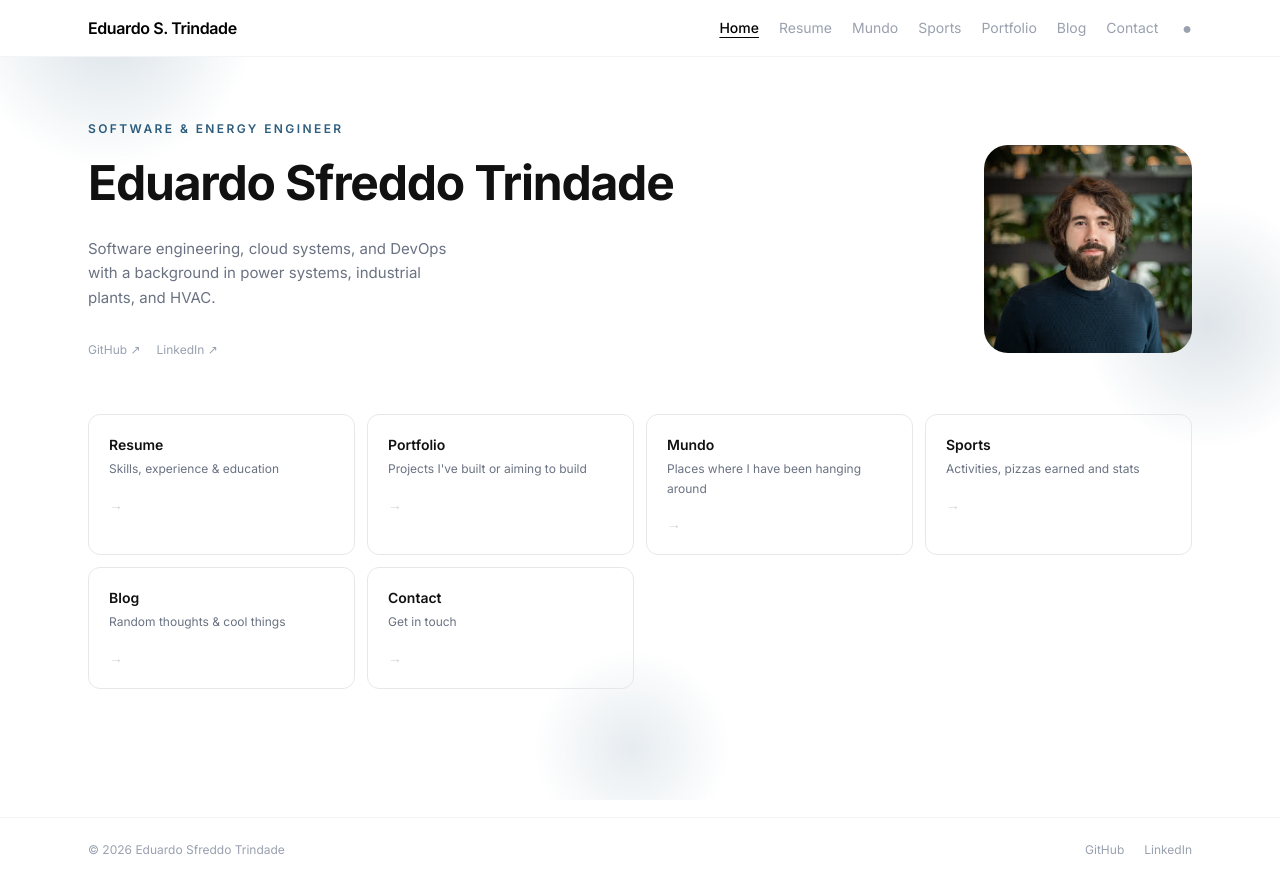
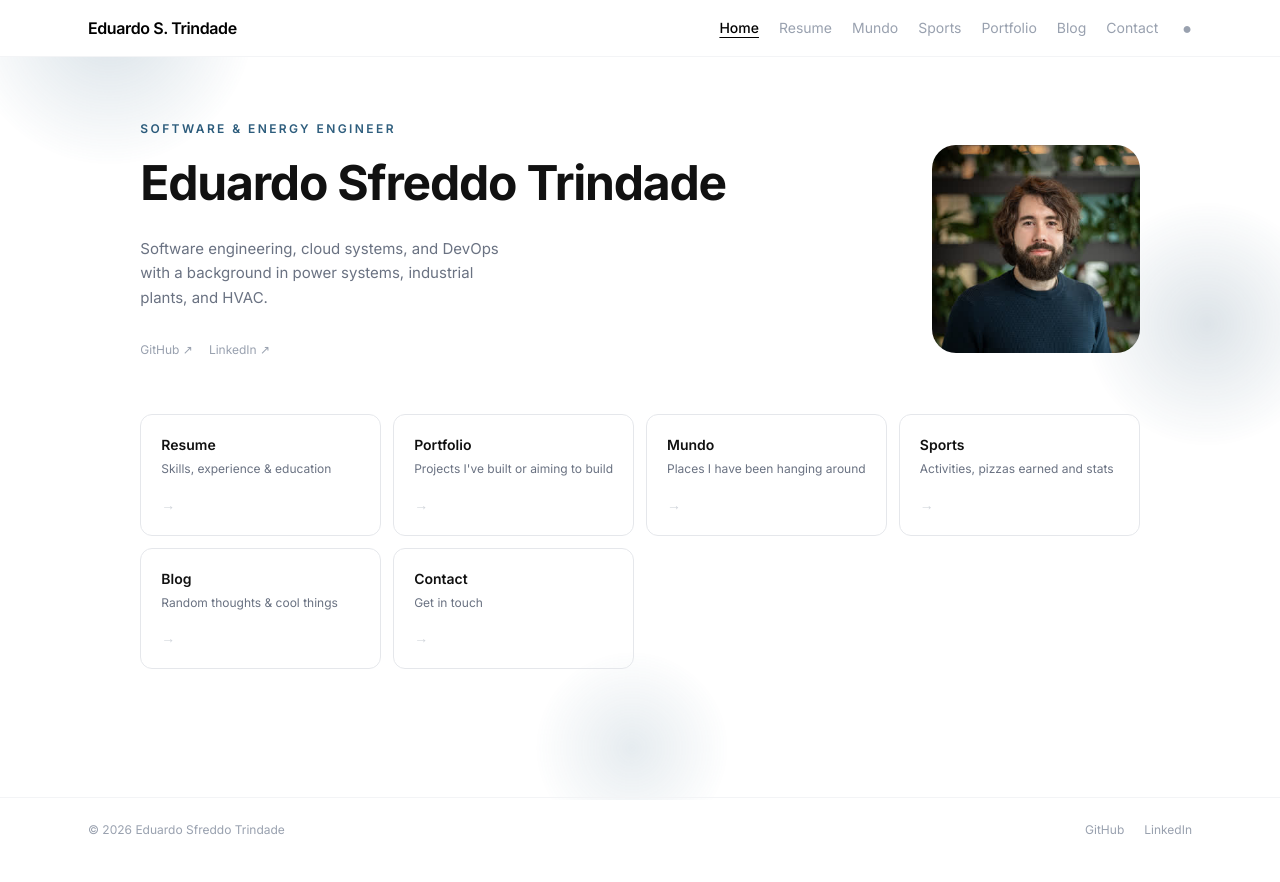
Before and after one commit to dudustri/blog, a Next.js app: page / in a window 1280 px wide. Built offline with nearby package versions, Linux system fonts and the light colour scheme.

Commit message:
chore: just shrink mundo description

```diff
--- a/app/page.tsx
+++ b/app/page.tsx
@@ -6,7 +6,7 @@ import { useEffect, useState } from "react";
 const cards = [
   { href: "/resume", label: "Resume", desc: "Skills, experience & education" },
   { href: "/portfolio", label: "Portfolio", desc: "Projects I've built or aiming to build" },
-  { href: "/mundo", label: "Mundo", desc: "Places where I have been hanging around "},
+  { href: "/mundo", label: "Mundo", desc: "Places I have been hanging around "},
   { href: "/sports", label: "Sports", desc: "Activities, pizzas earned and stats" },
   { href: "/blog", label: "Blog", desc: "Random thoughts & cool things" },
   { href: "/contact", label: "Contact", desc: "Get in touch" },
```
